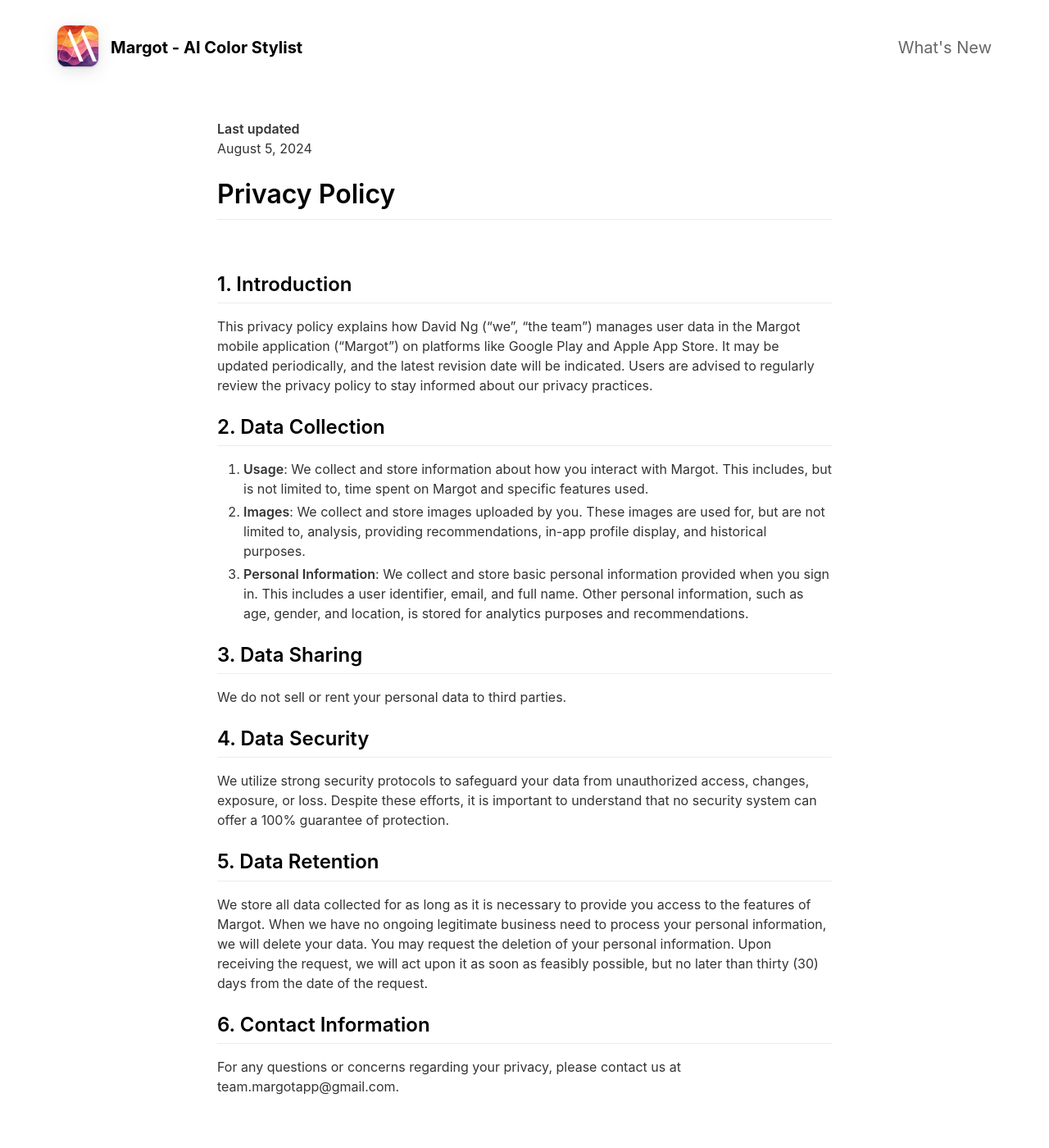
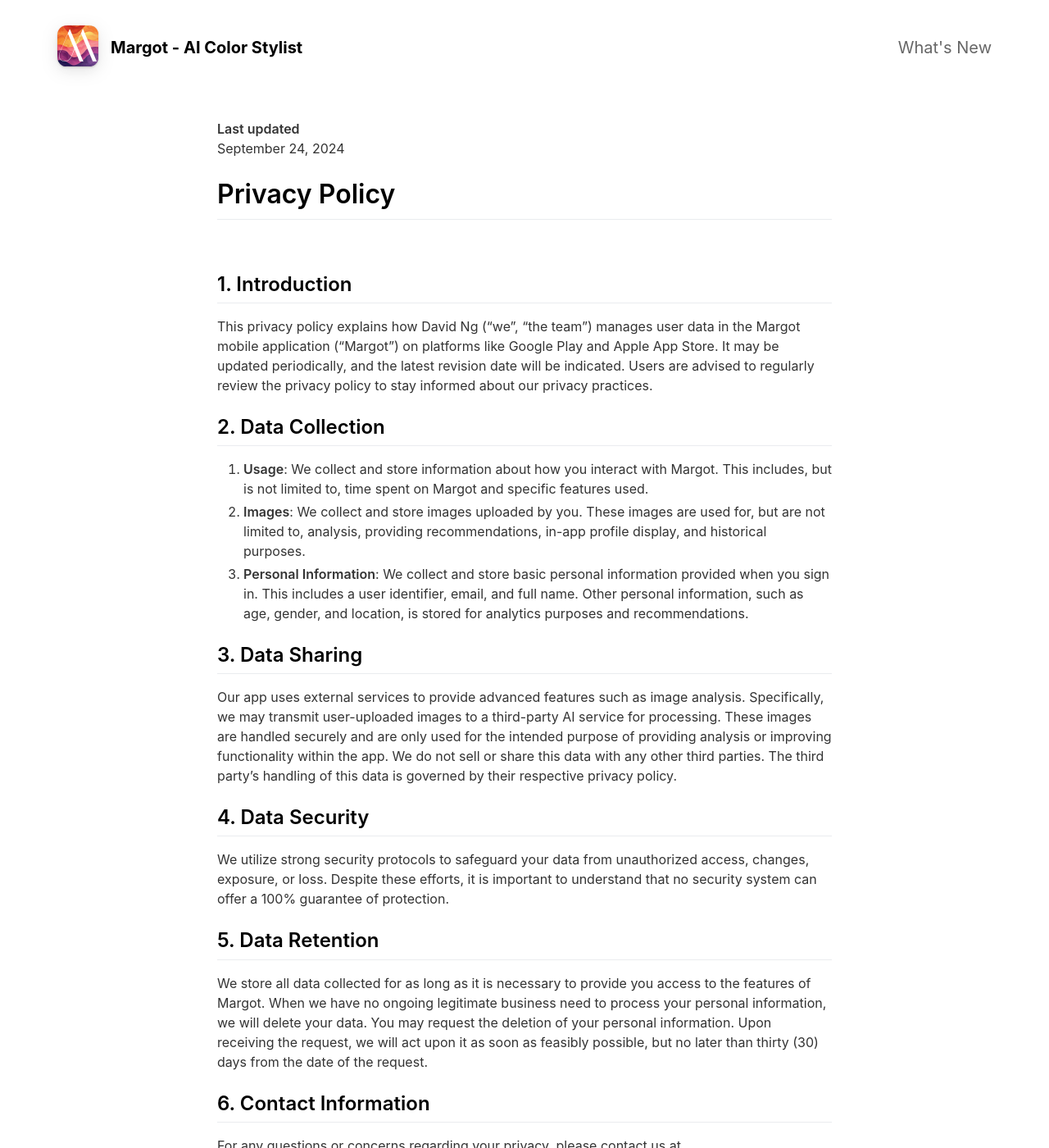
Before and after one commit to Azkaban-Development/MargotLandingPage, a Jekyll site: the page built from _pages/privacypolicy.md, in a window 1280 px wide and 1400 px high. Shown: the whole window at 82% size. Built offline with Jekyll 4.4.1, drawn with Linux system fonts in a browser that asks for light colours; nearby versions of some CDN libraries.

Commit message:
Update data sharing section of privacy policy to mention 3rd party AI processing service

```diff
--- a/_pages/privacypolicy.md
+++ b/_pages/privacypolicy.md
@@ -5,7 +5,7 @@ include_in_header: false
 ---
 
 **Last updated**
-August 5, 2024
+September 24, 2024
 
 # Privacy Policy
 
@@ -23,7 +23,7 @@ This privacy policy explains how David Ng ("we", "the team") manages user data i
 
 ## 3. Data Sharing
 
-We do not sell or rent your personal data to third parties.
+Our app uses external services to provide advanced features such as image analysis. Specifically, we may transmit user-uploaded images to a third-party AI service for processing. These images are handled securely and are only used for the intended purpose of providing analysis or improving functionality within the app. We do not sell or share this data with any other third parties. The third party’s handling of this data is governed by their respective privacy policy.
 
 ## 4. Data Security
 
```
